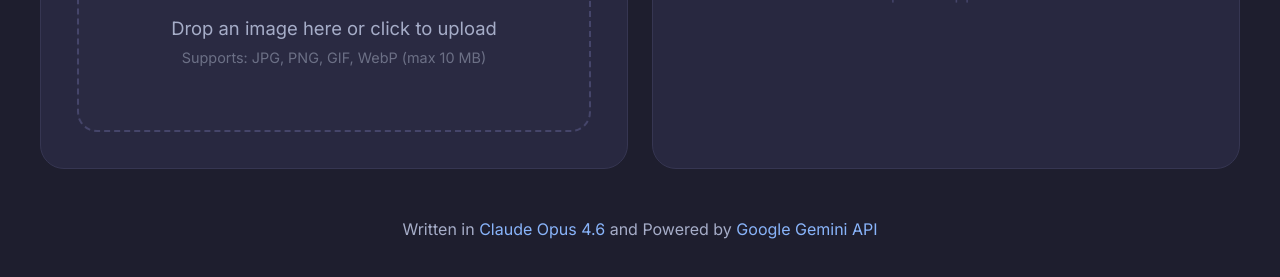
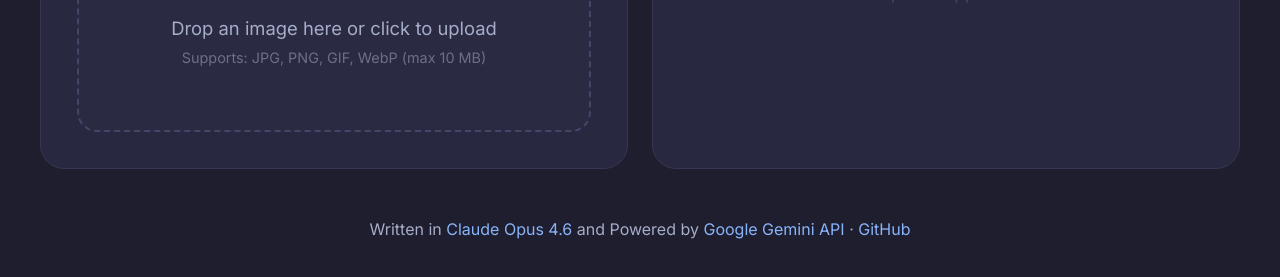
Before and after one commit to tchung1970/image-to-prompt, a plain HTML site: page index.html in a window 1280 px wide. Shown: the part 341-618 px from the top of the page. Drawn offline with Linux system fonts and the light colour scheme.

Commit message:
Add GitHub link to footer
Co-Authored-By: Claude Opus 4.6 <noreply@anthropic.com>

```diff
--- a/index.html
+++ b/index.html
@@ -371,7 +371,7 @@
     </div>
 
     <div class="footer">
-        Written in <a href="https://www.anthropic.com/news/claude-opus-4-6" target="_blank">Claude Opus 4.6</a> and Powered by <a href="https://ai.google.dev/gemini-api/docs/pricing#gemini-3-flash-preview" target="_blank">Google Gemini API</a>
+        Written in <a href="https://www.anthropic.com/news/claude-opus-4-6" target="_blank">Claude Opus 4.6</a> and Powered by <a href="https://ai.google.dev/gemini-api/docs/pricing#gemini-3-flash-preview" target="_blank">Google Gemini API</a> &middot; <a href="https://github.com/tchung1970/image-to-prompt" target="_blank">GitHub</a>
     </div>
 
     <script>
```
